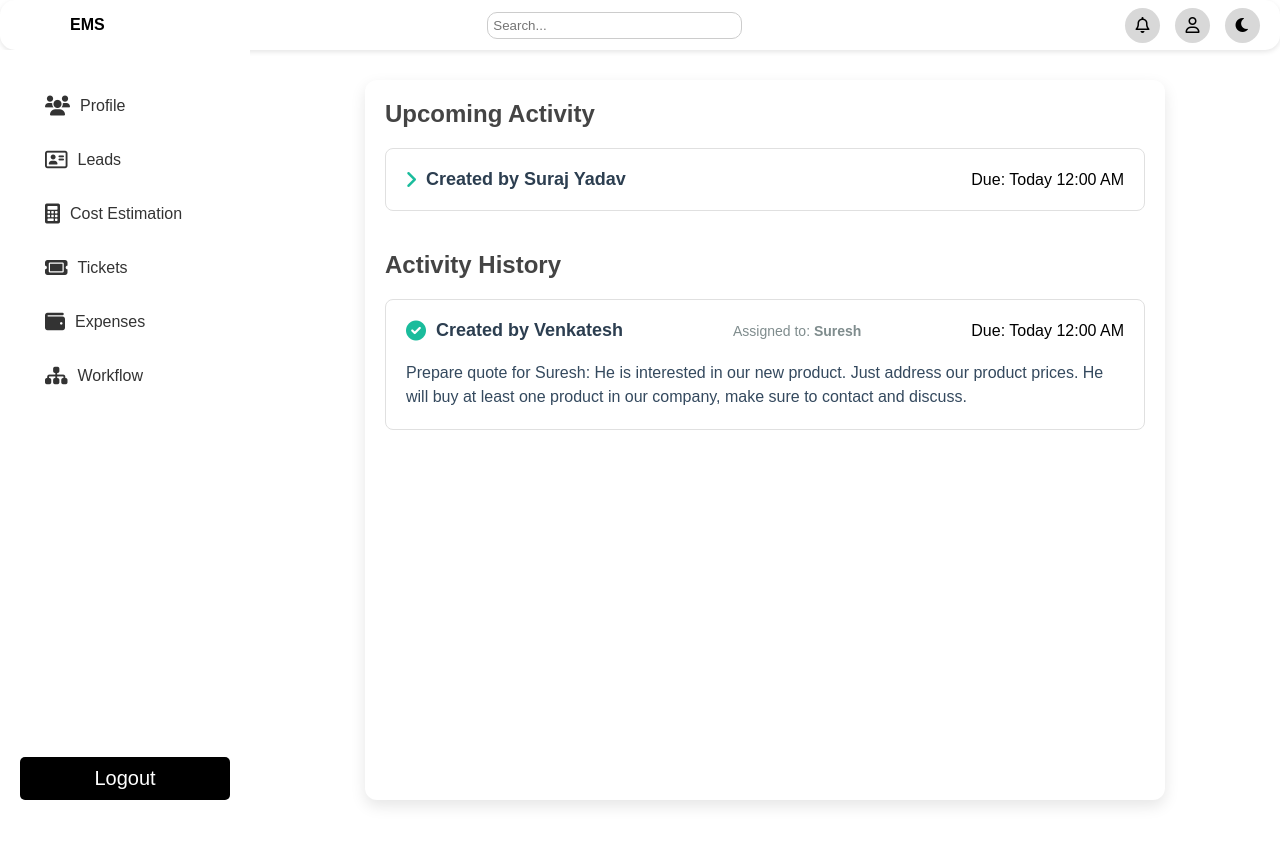
After one commit to SaanvikaSolutions/Employee_Management_System, a PHP site: page /Viewleads.php in a window 1280 px wide. The commit adds this page. Run offline with PHP 8.4, Linux system fonts and the light colour scheme.

Commit message:
view leads, create lead

```diff
--- a/CSS/Viewleads.css
+++ b/CSS/Viewleads.css
@@ -0,0 +1,190 @@
+.EMSS-container {
+    max-width: 800px;
+    margin: 0 auto;
+    background-color: #fff;
+    padding: 20px;
+    margin-top: 30px;
+    border-radius: 12px;
+    box-shadow: 0 6px 15px rgba(0, 0, 0, 0.1);
+}
+
+/* Targeting h2 with class "EMSS-heading" */
+.EMSS-heading {
+    font-size: 24px;
+    font-weight: 600;
+    margin-bottom: 20px;
+    color: #444;
+}
+
+.EMSS-task-card {
+    border: 1px solid #e0e0e0;
+    border-radius: 8px;
+    margin-bottom: 16px;
+    padding: 20px;
+    background-color: #ffffff;
+    transition: all 0.3s ease;
+}
+
+.EMSS-task-card:hover {
+    box-shadow: 0 6px 12px rgba(0, 0, 0, 0.08);
+}
+
+.EMSS-task-header {
+    display: flex;
+    justify-content: space-between;
+    align-items: center;
+    cursor: pointer;
+}
+
+.EMSS-task-header h3 {
+    font-size: 18px;
+    font-weight: 600;
+    margin: 0;
+    display: flex;
+    align-items: center;
+    color: #2c3e50;
+}
+
+.EMSS-task-header h3 i {
+    margin-right: 10px;
+    font-size: 20px;
+    color: #1abc9c; /* Vibrant green for icons */
+}
+
+.EMSS-check-icon {
+    font-size: 24px; /* Increase size */
+    color: #27ae60; /* Set a green color */
+    margin-right: 8px; /* Space between icon and text */
+}
+
+.EMSS-task-type {
+    font-size: 14px; /* Set font size */
+    color: #7f8c8d; /* Set color */
+}
+
+.EMSS-type {
+    color: #333; /* Example color */
+}
+
+.EMSS-AssignedTo {
+    font-size: 14px;
+    color: #7f8c8d;
+}
+
+.EMSS-assigned-name {
+    font-weight: bold; /* Example style */
+}
+
+.EMSS-task-body {
+    display: none;
+    margin-top: 20px;
+}
+
+.EMSS-task-body p {
+    font-size: 16px;
+    line-height: 1.5;
+    color: #34495e;
+}
+
+.EMSS-task-options {
+    display: flex;
+    gap: 16px;
+    margin-top: 20px;
+    flex-wrap: wrap; /* Allow wrapping of options */
+}
+
+.EMSS-task-options select {
+    flex: 1; /* Allow each select to take equal space */
+    min-width: 150px; /* Set a minimum width */
+    padding: 10px; /* Add padding */
+    border-radius: 8px; /* Round corners */
+    border: 1px solid #e0e0e0; /* Border color */
+    background-color: #f9f9f9; /* Light background */
+    transition: border-color 0.3s; /* Smooth transition for border color */
+}
+
+.EMSS-task-options select:hover {
+    border-color: #3498db; /* Change border color on hover */
+}
+
+.EMSS-task-options select:focus {
+    outline: none; /* Remove default outline */
+    border-color: #2980b9; /* Change border color on focus */
+}
+
+.EMSS-buttons {
+    display: flex;
+    justify-content: flex-end;
+    gap: 12px;
+    margin-top: 20px;
+}
+
+.EMSS-buttons button {
+    padding: 10px 20px;
+    border: none;
+    border-radius: 8px;
+    font-weight: 600;
+    cursor: pointer;
+    transition: all 0.3s ease;
+}
+
+.EMSS-cancel-btn {
+    background-color: #bdc3c7;
+    color: #fff;
+}
+
+.EMSS-cancel-btn:hover {
+    background-color: #95a5a6;
+}
+
+.EMSS-assign-btn {
+    background-color: #3498db; /* Bright blue for action button */
+    color: #fff;
+}
+
+.EMSS-assign-btn:hover {
+    background-color: #2980b9;
+}
+
+.EMSS-activity-history {
+    margin-top: 40px;
+}
+
+.EMSS-expandable {
+    display: block;
+}
+
+.EMSS-icon-right {
+    margin-right: 10px;
+    color: #1abc9c; /* Matching vibrant green */
+}
+
+.EMSS-icon-down {
+    display: none;
+    margin-right: 10px;
+    color: #1abc9c;
+}
+
+/* Media Queries for responsiveness */
+@media (max-width: 600px) {
+    .EMSS-task-options {
+        flex-direction: column; /* Stack vertically on smaller screens */
+        gap: 10px; /* Reduce gap */
+    }
+
+    .EMSS-task-options select {
+        width: 100%; /* Make selects full width */
+    }
+
+    .EMSS-task-type {
+        font-size: 12px; /* Decrease font size for smaller screens */
+    }
+
+    .EMSS-heading {
+        font-size: 20px; /* Adjust heading size */
+    }
+
+    .EMSS-task-header h3 {
+        font-size: 16px; /* Adjust task header font size */
+    }
+}
--- a/Dashboard.php
+++ b/Dashboard.php
@@ -56,8 +56,8 @@
                         <!-- <div class="Dashboard-arrow"></div> -->
                     </a>
                     <ul id="leads-dropdown" class="Dashboard-submenu">
-                        <li><a href="#">Create Lead</a></li>
-                        <li><a href="#">View Lead</a></li>
+                        <li><a href="CreateLead.php">Create Lead</a></li>
+                        <li><a href="Viewleads.php">View Lead</a></li>
                     </ul>
                 </li>
 
--- a/JS/Viewleads.js
+++ b/JS/Viewleads.js
@@ -0,0 +1,18 @@
+
+        // Function to toggle task expansion and icons
+        function toggleTask(element) {
+            const taskBody = element.nextElementSibling;
+            taskBody.classList.toggle('EMSS-expandable');
+
+            const iconRight = element.querySelector('.EMSS-icon-right');
+            const iconDown = element.querySelector('.EMSS-icon-down');
+
+            // Toggle visibility of the icons
+            if (taskBody.classList.contains('EMSS-expandable')) {
+                iconRight.style.display = 'none';
+                iconDown.style.display = 'inline';
+            } else {
+                iconRight.style.display = 'inline';
+                iconDown.style.display = 'none';
+            }
+        }
--- /dev/null
+++ b/Viewleads.php
@@ -0,0 +1,79 @@
+<!DOCTYPE html>
+<html lang="en">
+<head>
+    <meta charset="UTF-8">
+    <meta name="viewport" content="width=device-width, initial-scale=1.0">
+    <title>Task Management Page</title>
+    <link href="https://fonts.googleapis.com/css2?family=Poppins:wght@400;600&display=swap" rel="stylesheet">
+    <link rel="stylesheet" href="https://cdnjs.cloudflare.com/ajax/libs/font-awesome/6.0.0-beta3/css/all.min.css">
+    <link rel="stylesheet" href="CSS/Viewleads.css">
+    <link rel="stylesheet" href="CSS/Dashboard.css">
+
+</head>
+<body>
+
+    <?php
+include('./Dashboard.php');
+?>
+
+    <div class="EMSS-container">
+        <h2 class="EMSS-heading">Upcoming Activity</h2>
+        <div class="EMSS-task-card">
+            <div class="EMSS-task-header" onclick="toggleTask(this)">
+                <h3>
+                    <i class="fas fa-angle-right EMSS-icon-right"></i>
+                    <i class="fas fa-caret-down EMSS-icon-down"></i>
+                    <p> Created by <span>Suraj Yadav</span></p>
+                </h3>
+                <span class="EMSS-due-date">Due: Today 12:00 AM</span>
+            </div>
+            <div class="EMSS-task-body">
+                <p>Prepare quote for Venkatesh. He is interested in our new product. Just address our product prices. He will buy at least one product in our company, make sure to contact and discuss.</p>
+                <div class="EMSS-task-options">
+                    <select>
+                        <option>Lead Ty</option>
+                        <option>1 Day Before</option>
+                        <option>2 Days Before</option>
+                    </select>
+                    <select>
+                        <option>High</option>
+                        <option>Medium</option>
+                        <option>Low</option>
+                    </select>
+                    <select>
+                        <option>K Mukesh (Sales Man)</option>
+                        <option>John Doe (Manager)</option>
+                        <option>Jane Smith (Executive)</option>
+                    </select>
+                </div>
+                <div class="EMSS-buttons">
+                    <button class="EMSS-cancel-btn">View</button>
+                    <button class="EMSS-assign-btn">Assign</button>
+                </div>
+            </div>
+        </div>
+
+        <div class="EMSS-activity-history">
+            <h2 class="EMSS-heading">Activity History</h2>
+            <div class="EMSS-task-card">
+                <div class="EMSS-task-header" onclick="toggleTask(this)">
+                    <h3>
+                        <i class="EMSS-check-icon fa-solid fa-circle-check"></i>
+                        <p>Created by <span>Venkatesh</span></p>
+                    </h3>
+                    <span class="EMSS-AssignedTo">
+                        Assigned to: <span class="EMSS-assigned-name">Suresh</span>
+                    </span>
+                    <span class="EMSS-due-date">Due: Today 12:00 AM</span>
+                </div>
+                <div class="EMSS-task-body EMSS-expandable">
+                    <p>Prepare quote for Suresh: He is interested in our new product. Just address our product prices. He will buy at least one product in our company, make sure to contact and discuss.</p>
+                </div>
+            </div>
+        </div>
+    </div>
+</body>
+<script src="JS/Viewleads.js"></script>
+<script src="JS/Dashboard.js"></script>
+
+</html>
```
Also changed, not shown: CSS/CreateLead.css (+6 -4 lines), CreateLead.php (+9 -6 lines), Viewleads.html (deleted, +0 -291 lines).
